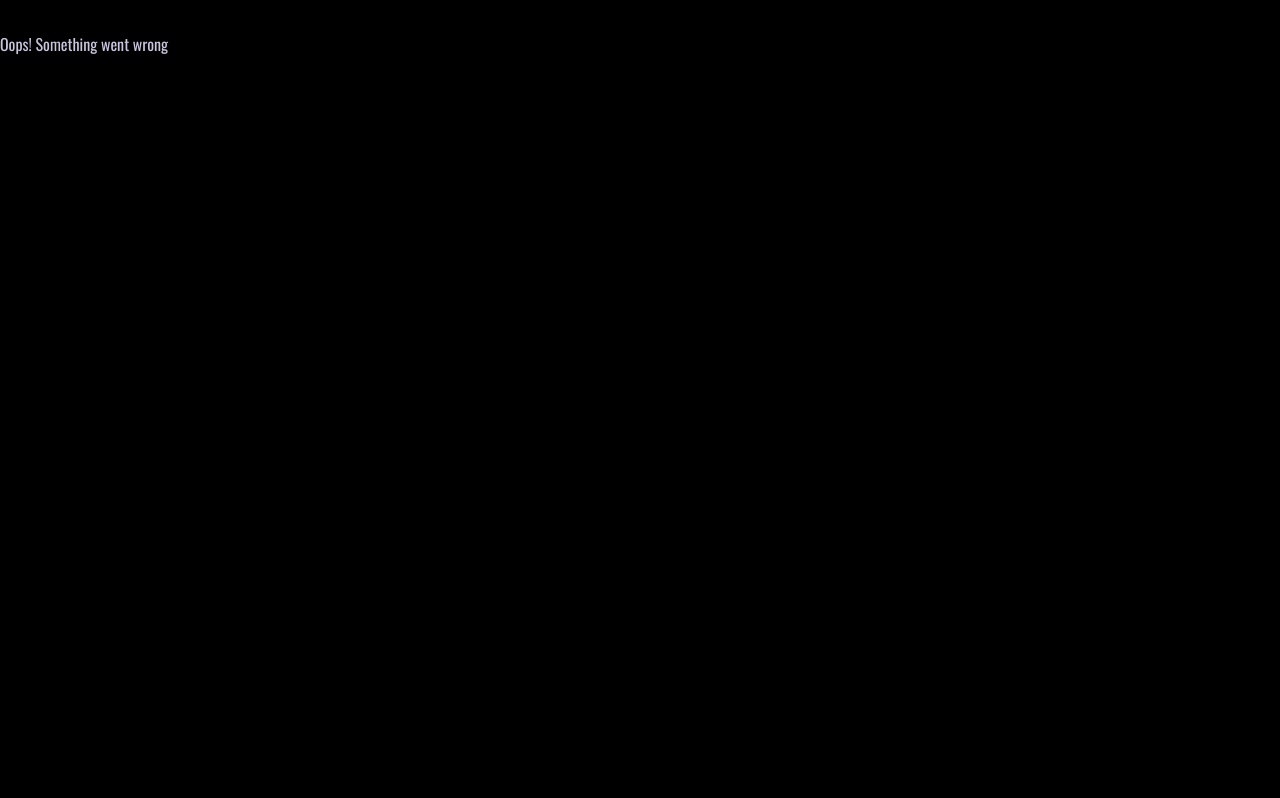
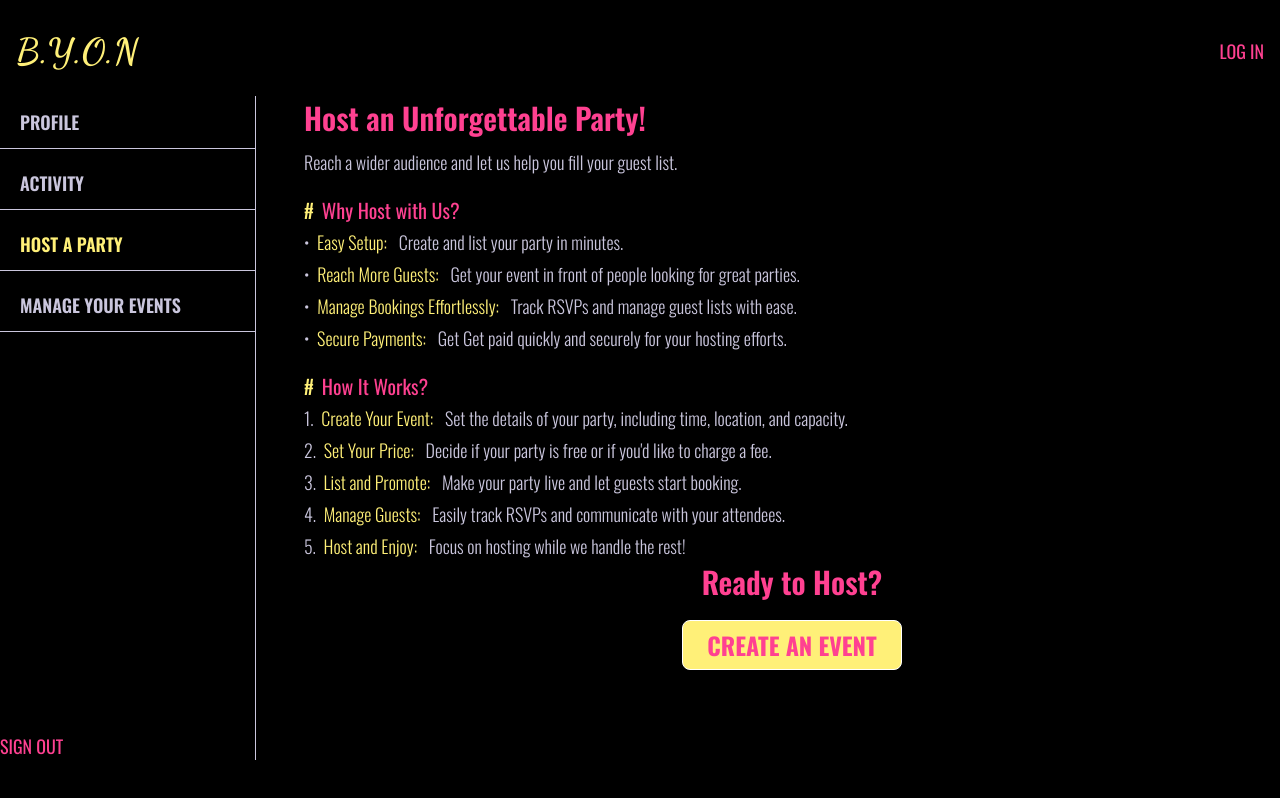
Before and after one commit to DuttaAnirudh/byon, a Next.js app: page /account/host in a window 1280 px wide. Before the commit this address had no page. Built offline with nearby package versions, Linux system fonts and the light colour scheme; no server answers.

Commit message:
add throw a party section in accounts page

```diff
--- a/app/_lib/constant.js
+++ b/app/_lib/constant.js
@@ -12,6 +12,14 @@ export const accountLinks = [
     name: "Activity",
     href: "/account/activity",
   },
+  {
+    name: "Host a party",
+    href: "/account/host",
+  },
+  {
+    name: "Manage your Events",
+    href: "/account/manage",
+  },
 ];
 
 export const cities = ["Delhi NCR", "Mumbai", "Bangalore"];
--- /dev/null
+++ b/app/account/host/page.js
@@ -0,0 +1,84 @@
+import Link from "next/link";
+
+export default function Page() {
+  return (
+    <div className="text-lg font-light flex flex-col items-start justify-start gap-1 min-h-[70vh]">
+      <h2 className="font-semibold text-3xl text-color-1 mb-2 ">
+        Host an Unforgettable Party!
+      </h2>
+      <p className="mb-4 text-n-2">
+        Reach a wider audience and let us help you fill your guest list.
+      </p>
+      <h3 className="text-color-1 text-xl  font-normal">
+        <span className="text-color-3 pr-2 ">#</span>Why Host with Us?
+      </h3>
+      <ul className="flex flex-col gap-1">
+        <li>
+          &bull;
+          <span className="text-color-3 pr-2 pl-1"> Easy Setup:</span> Create
+          and list your party in minutes.
+        </li>
+        <li>
+          &bull;
+          <span className="text-color-3 pr-2 pl-1">
+            {" "}
+            Reach More Guests:
+          </span>{" "}
+          Get your event in front of people looking for great parties.
+        </li>
+        <li>
+          &bull;
+          <span className="text-color-3 pr-2 pl-1">
+            {" "}
+            Manage Bookings Effortlessly:
+          </span>{" "}
+          Track RSVPs and manage guest lists with ease.
+        </li>
+        <li>
+          &bull;
+          <span className="text-color-3 pr-2 pl-1"> Secure Payments:</span> Get
+          Get paid quickly and securely for your hosting efforts.
+        </li>
+      </ul>
+      <h3 className="text-color-1 text-xl  font-normal mt-4">
+        <span className="text-color-3 pr-2 ">#</span>How It Works?
+      </h3>
+      <p>
+        1.
+        <span className="text-color-3 pr-2 pl-1"> Create Your Event:</span> Set
+        the details of your party, including time, location, and capacity.
+      </p>
+      <p>
+        2.
+        <span className="text-color-3 pr-2 pl-1"> Set Your Price:</span> Decide
+        if your party is free or if you&apos;d like to charge a fee.
+      </p>
+      <p>
+        3.
+        <span className="text-color-3 pr-2 pl-1"> List and Promote:</span> Make
+        your party live and let guests start booking.
+      </p>
+      <p>
+        4.
+        <span className="text-color-3 pr-2 pl-1"> Manage Guests:</span> Easily
+        track RSVPs and communicate with your attendees.
+      </p>
+      <p>
+        5.
+        <span className="text-color-3 pr-2 pl-1"> Host and Enjoy:</span> Focus
+        on hosting while we handle the rest!
+      </p>
+
+      <h3 className="font-semibold text-3xl text-color-1 mt-auto mb-4  self-center">
+        Ready to Host?
+      </h3>
+      <Link
+        href="/new-event"
+        className="border font-bold text-2xl text-color-1 px-6 py-2
+        rounded-lg bg-color-3 hover:bg-color-1 hover:text-color-3 border-n-1 transition-all uppercase self-center"
+      >
+        Create an Event
+      </Link>
+    </div>
+  );
+}
--- /dev/null
+++ b/app/account/manage/page.js
@@ -0,0 +1,3 @@
+export default function Page() {
+  return <div>Manage your Hosted Events Page</div>;
+}
--- a/app/api/auth/callback/route.js
+++ b/app/api/auth/callback/route.js
@@ -47,7 +47,7 @@ export async function GET(request) {
       secure: process.env.NODE_ENV === "production", // Only secure in production
       sameSite: "Strict", // Prevent CSRF attacks
       path: "/", // Make the cookie available across the site
-      maxAge: 60 * 60 * 24, // Cookie expires in 7 days
+      maxAge: 60 * 60 * 24,
     });
 
     // Set user session in a secure HTTP-only cookie
@@ -56,7 +56,7 @@ export async function GET(request) {
       secure: process.env.NODE_ENV === "production",
       sameSite: "Strict",
       path: "/",
-      maxAge: 60 * 60 * 24 * 7,
+      maxAge: 60 * 60 * 24,
     });
 
     return newResponse;
--- a/app/page.js
+++ b/app/page.js
@@ -12,11 +12,11 @@ export default function Home() {
 
       <div className="grid grid-cols-3 grid-rows-1 gap-5 w-full items-center justify-center mt-16 h-full relative z-2">
         <div className="flex flex-col self-start gap-8">
-          <p className="mt-10 max-w-[22rem] font-light text-lg">
-            Lorem ipsum dolor sit amet, consectetur adipiscing elit. Cras
-            maximus nec arcu ac venenatis. Integer varius eros ac urna vehicula
-            euismod. Vivamus nisi nisi, accumsan eget eleifend a, venenatis non
-            elit.
+          <p className="mt-10 max-w-[24rem] font-light text-lg">
+            Welcome to your ultimate party destination! Book the perfect event
+            or host your own with ease. From small gatherings to big
+            celebrations, we make party planning simple. Start creating
+            unforgettable moments today!
           </p>
           <Link
             href="/events"
```
